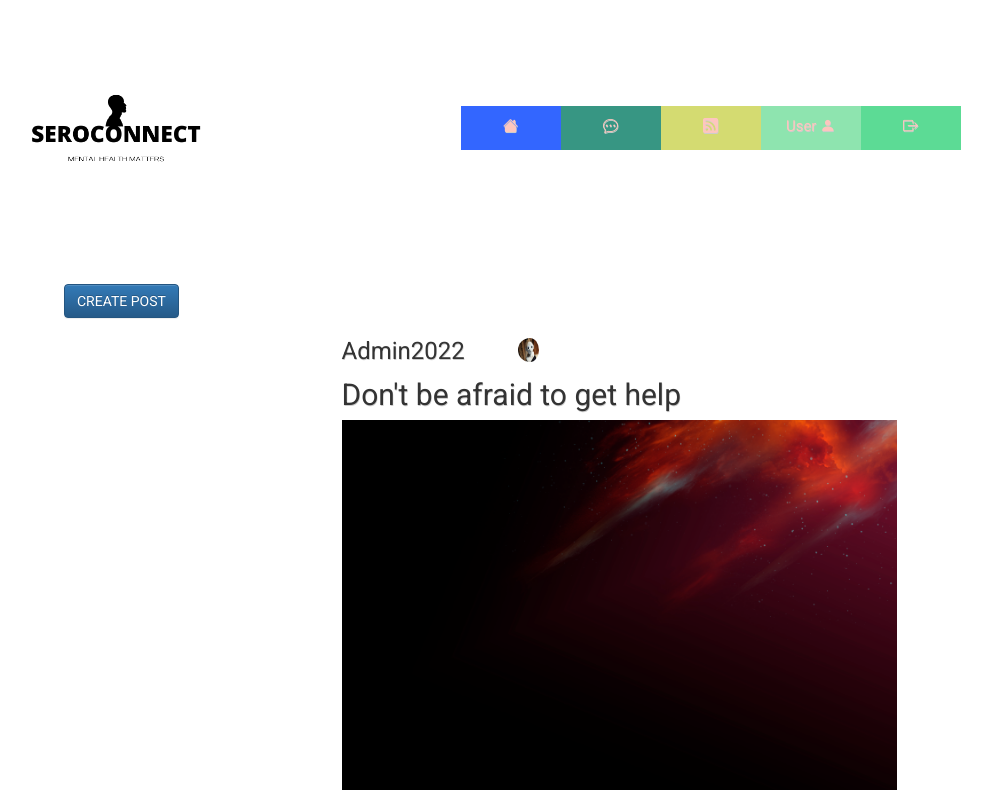
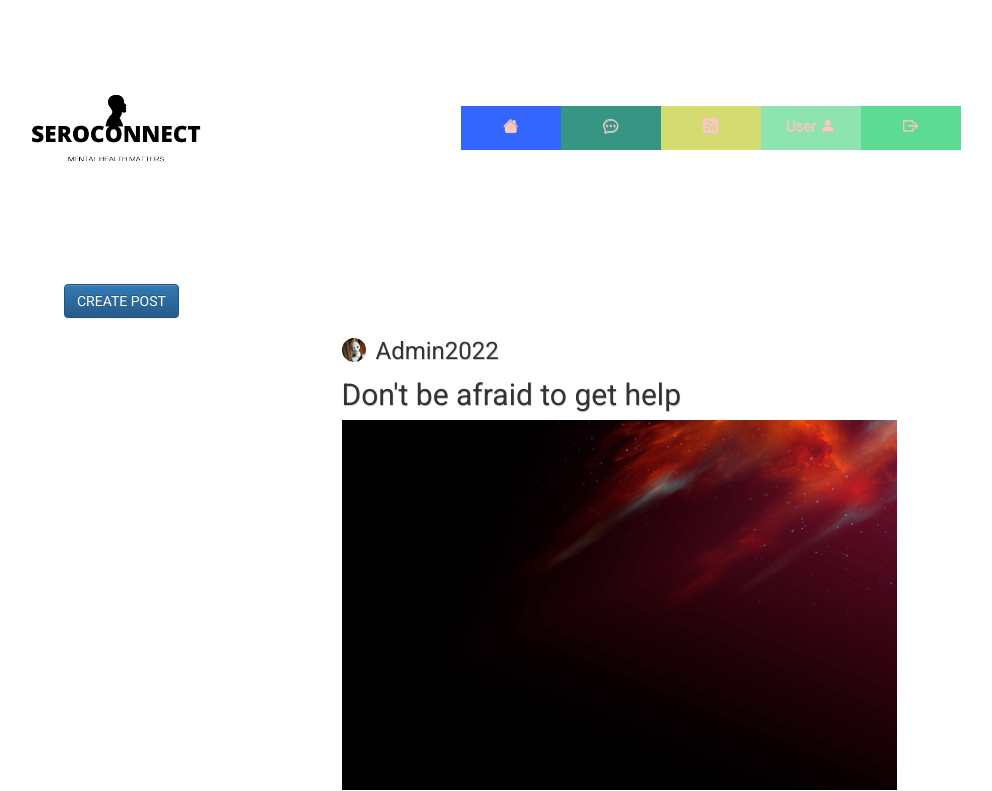
Before and after one commit to Aswath1999/SeroConnect, a Flask app: page /forum in a window 1280 px wide. Shown: the top 791 px of the page, without its empty margins (21-1013 px from the left). Run offline with Flask 2, Linux system fonts and the light colour scheme; a user stored in the database is signed in; data comes from the database, SQL or seed files in the repository; both versions use the stored data as it was after the commit; some libraries are stand-ins or nearby versions.

Commit message:
Css and database

```diff
--- a/website/static/css/styles.css
+++ b/website/static/css/styles.css
@@ -232,7 +232,8 @@ div.title{
   width: 24px;
   height: 24px;
   border-radius:50%;
-  padding-right: 3px;
+  float: left;
+  margin-right: 10px;
 }
 /* =======================================home page text ======================================================= */
 @import url(https://fonts.googleapis.com/css?family=Raleway:400,700,900,400italic,700italic,900italic);
--- a/website/templates/forum/viewpost.html
+++ b/website/templates/forum/viewpost.html
@@ -10,7 +10,7 @@
         <div class="name">
           {% if post.anonymous==False %}
             {%if postuser.query.filter_by(id=post.user_id).first().userimage%}
-             <h3> <img src="{{url_for('static',filename='images/User/'+postuser.query.filter_by(id=post.user_id).first().userimage)}}">{{postuser.query.filter_by(id=post.user_id).first().username }}</h3>
+             <h3><img src="{{url_for('static',filename='images/User/'+postuser.query.filter_by(id=post.user_id).first().userimage)}}">{{postuser.query.filter_by(id=post.user_id).first().username }}</h3>
             {%else%}
              <h3> <i class="bi bi-person-circle"></i>{{postuser.query.filter_by(id=post.user_id).first().username }}</h3>
             {%endif%}
```
Also changed, not shown: website/database.db, website/static/images/9e16ae72-fae7-11ec-86cc-3cf86283ff94_colorful-abstract-nebula-space-background.jpg (added), website/static/images/User/75b555cc-fae7-11ec-8392-3cf86283ff94_alex-knight-2EJCSULRwC8-unsplash.jpg (added).
